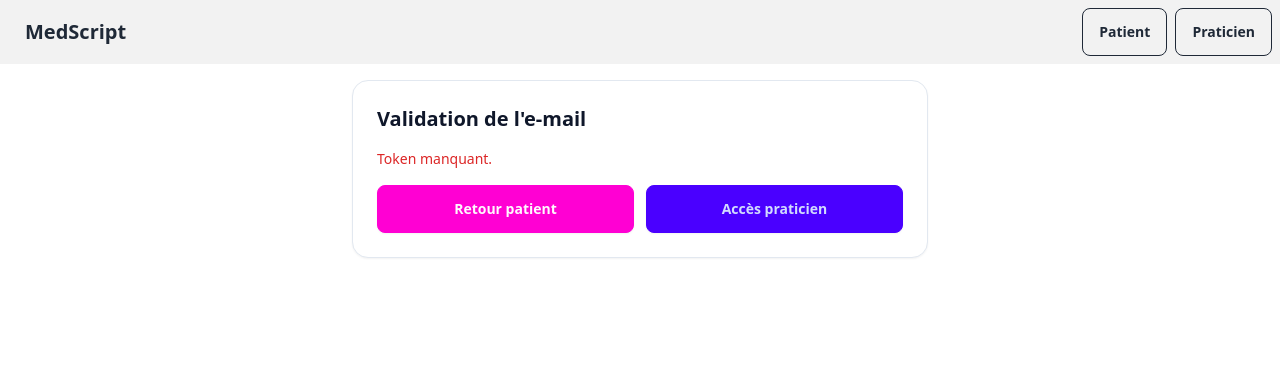
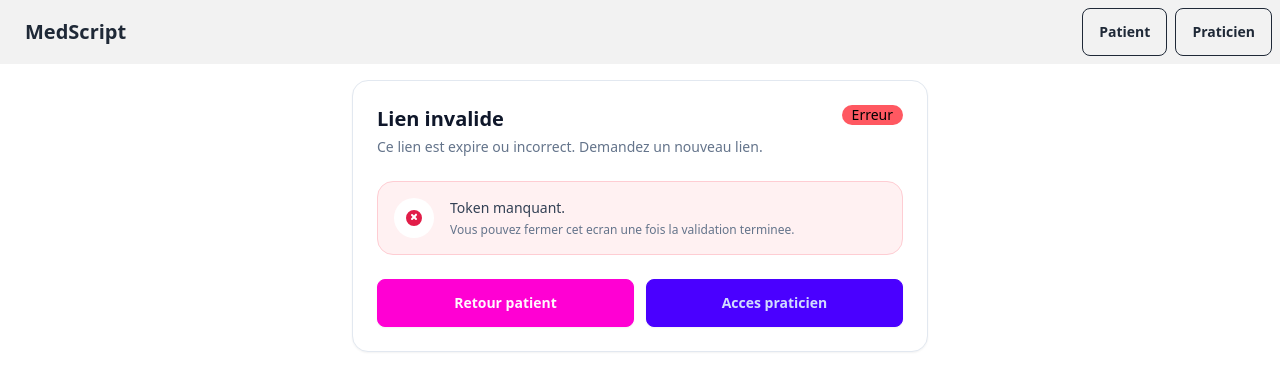
Before and after one commit to Shaaakir281/MedicApp, a React (Vite) app in the folder frontend/: page /auth/verify-email in a window 1280 px wide. Shown: the top 390 px of the page. Built offline with nearby package versions, Linux system fonts and the light colour scheme; no server answers.

Commit message:
feat: polish email verification screen

```diff
--- a/frontend/src/pages/VerifyEmail.jsx
+++ b/frontend/src/pages/VerifyEmail.jsx
@@ -1,13 +1,90 @@
-import React, { useEffect, useState } from 'react';
+import React, { useEffect, useMemo, useState } from 'react';
 import { useSearchParams, Link } from 'react-router-dom';
 
 import { Card, SectionHeading, Button } from '../components/ui';
 import { verifyEmailToken } from '../lib/api.js';
 
+const STATUS_META = {
+  idle: {
+    badge: 'En cours',
+    title: "Verification de l'email",
+    helper: 'Nous confirmons votre adresse. Merci de patienter.',
+  },
+  success: {
+    badge: 'Valide',
+    title: 'Email verifie',
+    helper: 'Bravo, votre compte est pret. Vous pouvez vous connecter.',
+  },
+  error: {
+    badge: 'Erreur',
+    title: 'Lien invalide',
+    helper: 'Ce lien est expire ou incorrect. Demandez un nouveau lien.',
+  },
+};
+
+const TONE_STYLES = {
+  idle: {
+    badge: 'badge badge-info',
+    panel: 'border-sky-200 bg-sky-50',
+    icon: 'text-sky-600 bg-white',
+  },
+  success: {
+    badge: 'badge badge-success',
+    panel: 'border-green-200 bg-green-50',
+    icon: 'text-green-700 bg-white',
+  },
+  error: {
+    badge: 'badge badge-error',
+    panel: 'border-rose-200 bg-rose-50',
+    icon: 'text-rose-600 bg-white',
+  },
+};
+
+function StatusIcon({ tone }) {
+  const iconClass = `h-10 w-10 rounded-full flex items-center justify-center ${TONE_STYLES[tone].icon}`;
+  if (tone === 'success') {
+    return (
+      <div className={iconClass}>
+        <svg viewBox="0 0 20 20" fill="currentColor" className="h-5 w-5">
+          <path
+            fillRule="evenodd"
+            d="M16.704 5.29a1 1 0 010 1.414l-7.2 7.2a1 1 0 01-1.415 0l-3.2-3.2a1 1 0 011.414-1.414l2.493 2.493 6.493-6.493a1 1 0 011.415 0z"
+            clipRule="evenodd"
+          />
+        </svg>
+      </div>
+    );
+  }
+  if (tone === 'error') {
+    return (
+      <div className={iconClass}>
+        <svg viewBox="0 0 20 20" fill="currentColor" className="h-5 w-5">
+          <path
+            fillRule="evenodd"
+            d="M10 18a8 8 0 100-16 8 8 0 000 16zm2.707-10.707a1 1 0 00-1.414-1.414L10 7.586 8.707 6.293a1 1 0 00-1.414 1.414L8.586 9l-1.293 1.293a1 1 0 001.414 1.414L10 10.414l1.293 1.293a1 1 0 001.414-1.414L11.414 9l1.293-1.293z"
+            clipRule="evenodd"
+          />
+        </svg>
+      </div>
+    );
+  }
+  return (
+    <div className={iconClass}>
+      <svg viewBox="0 0 20 20" fill="currentColor" className="h-5 w-5">
+        <path
+          fillRule="evenodd"
+          d="M18 10a8 8 0 11-16 0 8 8 0 0116 0zM9 9a1 1 0 102 0V7a1 1 0 10-2 0v2zm1 5a1 1 0 100-2 1 1 0 000 2z"
+          clipRule="evenodd"
+        />
+      </svg>
+    </div>
+  );
+}
+
 export default function VerifyEmail() {
   const [searchParams] = useSearchParams();
   const token = searchParams.get('token') || '';
-  const [status, setStatus] = useState({ type: 'idle', message: 'Vérification en cours...' });
+  const [status, setStatus] = useState({ type: 'idle', message: 'Verification en cours...' });
 
   useEffect(() => {
     if (!token) {
@@ -16,31 +93,56 @@
     }
     verifyEmailToken(token)
       .then(() => {
-        setStatus({ type: 'success', message: 'Adresse e-mail validée. Connectez-vous.' });
+        setStatus({ type: 'success', message: 'Adresse email validee.' });
       })
       .catch((error) => {
         setStatus({
           type: 'error',
-          message: error?.message || 'Lien expiré ou invalide. Demandez un nouveau lien.',
+          message: error?.message || 'Lien expire ou invalide.',
         });
       });
   }, [token]);
 
-  const isSuccess = status.type === 'success';
+  const statusTone = useMemo(() => {
+    if (status.type === 'success') {
+      return 'success';
+    }
+    if (status.type === 'error') {
+      return 'error';
+    }
+    return 'idle';
+  }, [status.type]);
+
+  const meta = STATUS_META[statusTone];
+  const styles = TONE_STYLES[statusTone];
 
   return (
     <div className="max-w-xl mx-auto">
-      <Card className="space-y-4">
-        <SectionHeading title="Validation de l&apos;e-mail" />
-        <p className={`text-sm ${isSuccess ? 'text-green-600' : 'text-red-600'}`}>{status.message}</p>
-        {isSuccess && (
-          <Link to="/patient" className="inline-block">
-            <Button type="button" variant="secondary">
+      <Card className="space-y-6">
+        <div className="flex items-start justify-between gap-4">
+          <SectionHeading title={meta.title} subtitle={meta.helper} />
+          <span className={styles.badge}>{meta.badge}</span>
+        </div>
+
+        <div className={`flex gap-4 rounded-2xl border p-4 ${styles.panel}`}>
+          <StatusIcon tone={statusTone} />
+          <div className="space-y-1">
+            <p className="text-sm text-slate-700">{status.message}</p>
+            <p className="text-xs text-slate-500">
+              Vous pouvez fermer cet ecran une fois la validation terminee.
+            </p>
+          </div>
+        </div>
+
+        {statusTone === 'success' && (
+          <Link to="/patient" className="inline-block w-full">
+            <Button type="button" variant="secondary" className="w-full">
               Se connecter
             </Button>
           </Link>
         )}
-        <div className="flex gap-3">
+
+        <div className="grid gap-3 sm:grid-cols-2">
           <Link to="/patient" className="flex-1">
             <Button type="button" className="w-full" variant="secondary">
               Retour patient
@@ -48,7 +150,7 @@
           </Link>
           <Link to="/praticien" className="flex-1">
             <Button type="button" className="w-full">
-              Accès praticien
+              Acces praticien
             </Button>
           </Link>
         </div>
```
